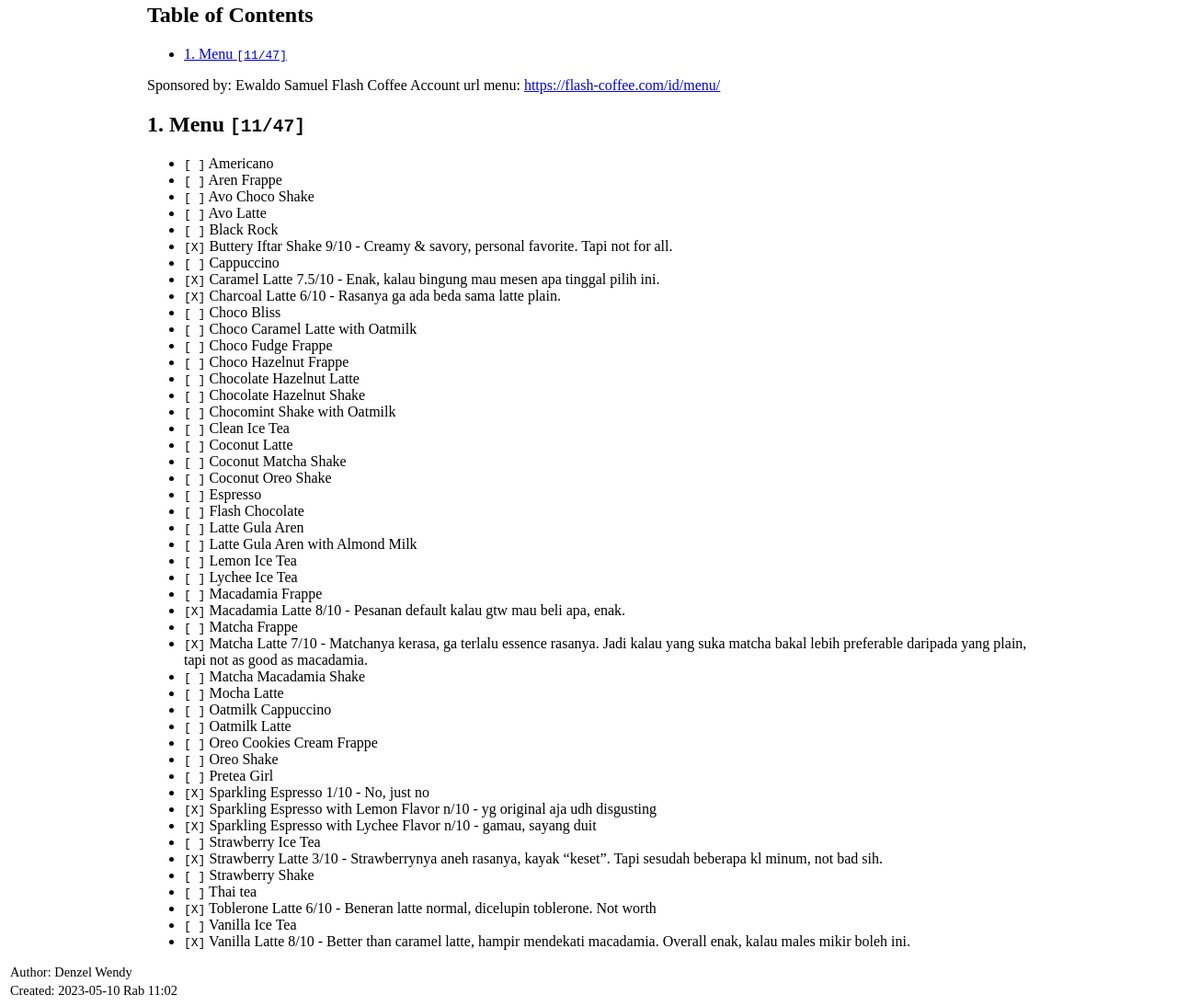
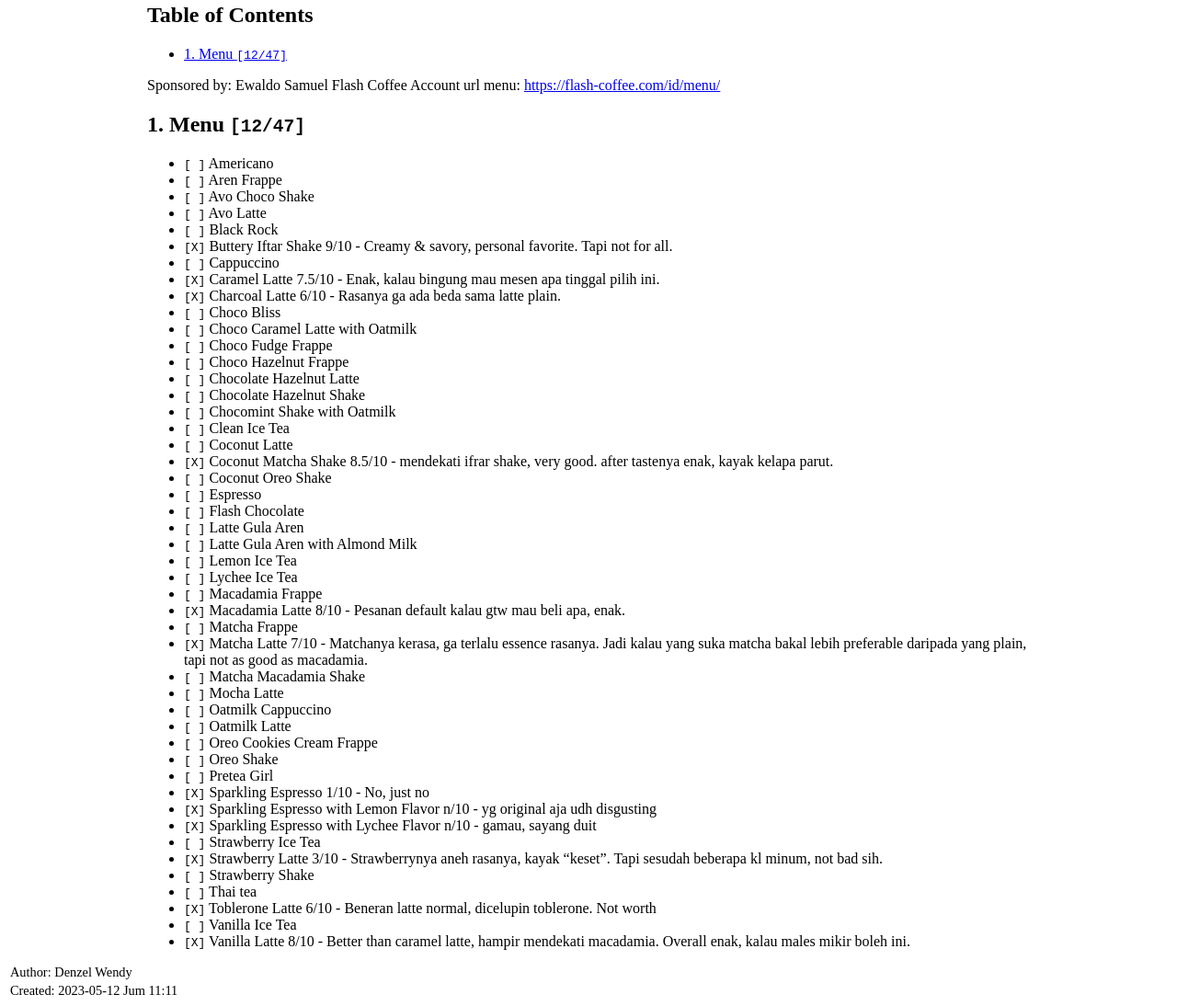
Before and after one commit to Gorengwendy/flash.github.io, a plain HTML site: page index.html in a window 1280 px wide. Shown: the part 76-1170 px from the top of the page at 92% size. Drawn offline with Linux system fonts and the light colour scheme.

Commit message:
Added cocomut matcha shake

```diff
--- a/index.html
+++ b/index.html
@@ -3,7 +3,7 @@
 "http://www.w3.org/TR/xhtml1/DTD/xhtml1-strict.dtd">
 <html xmlns="http://www.w3.org/1999/xhtml" lang="en" xml:lang="en">
 <head>
-<!-- 2023-05-10 Rab 11:02 -->
+<!-- 2023-05-12 Jum 11:11 -->
 <meta http-equiv="Content-Type" content="text/html;charset=utf-8" />
 <meta name="viewport" content="width=device-width, initial-scale=1" />
 <title>⚡ Flash Coffee Completions</title>
@@ -201,7 +201,7 @@
 <h2>Table of Contents</h2>
 <div id="text-table-of-contents" role="doc-toc">
 <ul>
-<li><a href="#org862dc5a">1. Menu <code>[11/47]</code></a></li>
+<li><a href="#org87b9900">1. Menu <code>[12/47]</code></a></li>
 </ul>
 </div>
 </div>
@@ -209,8 +209,8 @@
 Sponsored by: Ewaldo Samuel Flash Coffee Account
 url menu: <a href="https://flash-coffee.com/id/menu/">https://flash-coffee.com/id/menu/</a>
 </p>
-<div id="outline-container-org862dc5a" class="outline-2">
-<h2 id="org862dc5a"><span class="section-number-2">1.</span> Menu <code>[11/47]</code></h2>
+<div id="outline-container-org87b9900" class="outline-2">
+<h2 id="org87b9900"><span class="section-number-2">1.</span> Menu <code>[12/47]</code></h2>
 <div class="outline-text-2" id="text-1">
 <ul class="org-ul">
 <li class="off"><code>[&#xa0;]</code> Americano</li>
@@ -231,7 +231,7 @@
 <li class="off"><code>[&#xa0;]</code> Chocomint Shake with Oatmilk</li>
 <li class="off"><code>[&#xa0;]</code> Clean Ice Tea</li>
 <li class="off"><code>[&#xa0;]</code> Coconut Latte</li>
-<li class="off"><code>[&#xa0;]</code> Coconut Matcha Shake</li>
+<li class="on"><code>[X]</code> Coconut Matcha Shake 8.5/10 - mendekati ifrar shake, very good. after tastenya enak, kayak kelapa parut.</li>
 <li class="off"><code>[&#xa0;]</code> Coconut Oreo Shake</li>
 <li class="off"><code>[&#xa0;]</code> Espresso</li>
 <li class="off"><code>[&#xa0;]</code> Flash Chocolate</li>
@@ -266,7 +266,7 @@
 </div>
 <div id="postamble" class="status">
 <p class="author">Author: Denzel Wendy</p>
-<p class="date">Created: 2023-05-10 Rab 11:02</p>
+<p class="date">Created: 2023-05-12 Jum 11:11</p>
 </div>
 </body>
 </html>
```
Also changed, not shown: 1 other file.
